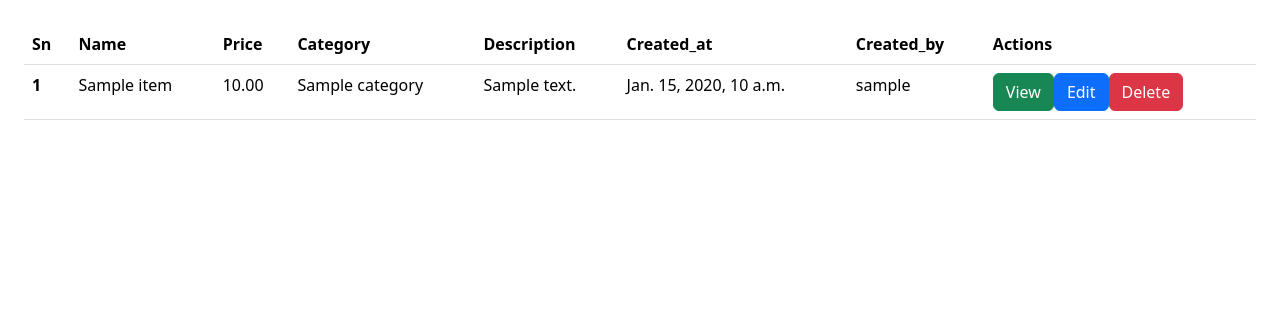
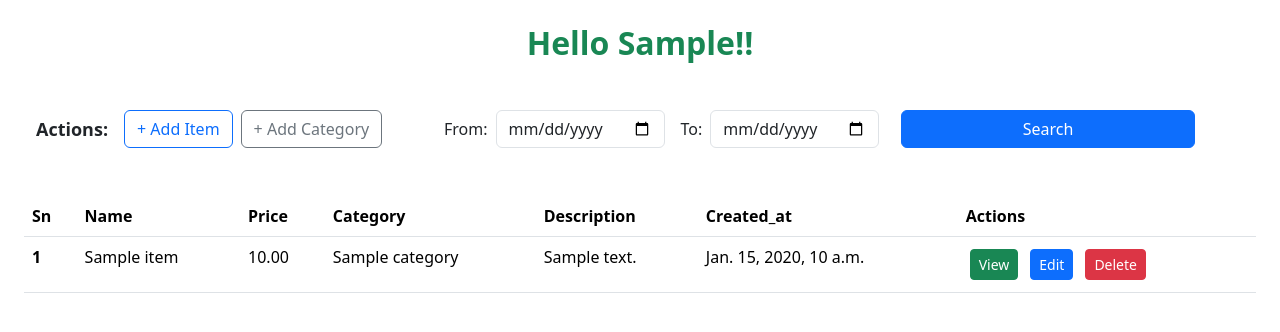
Before and after one commit to Niraj-commits/E-Commerce_Site, a Django app: page /user_detail/ in a window 1280 px wide. Shown: the part 77-409 px from the top of the page. Run offline with Django 5.2, Linux system fonts and the light colour scheme; a user stored in the database is signed in; tables that the repository leaves empty hold one stand-in row (values such as "Sample post"); some libraries are stand-ins or nearby versions.

Commit message:
Worked on My Products tab

```diff
--- a/E_comm/views.py
+++ b/E_comm/views.py
@@ -2,7 +2,6 @@ from django.shortcuts import render,redirect,HttpResponse
 # Create your views here.
 from .models import *
 from django.contrib.auth.decorators import login_required
-
 
 def index(request):
     items = Item.objects.filter(is_sold = False)
@@ -30,7 +29,7 @@ def NewItemCreate(request):
     context = {"category":prev_category}
 
     if request.method == "POST":
-        name = request.POST.get('name')
+        name = request.POST.get('item')
         category_id = request.POST.get('category')
         price = request.POST.get('price')
         description = request.POST.get('description')
--- a/templates/base.html
+++ b/templates/base.html
@@ -14,7 +14,7 @@
         <a href="/" class="text-xl font-semibold"> Niraj</a>
 
         <div class="space-x-6">
-            {% if request.user.is_authenticated%}
+            {% if request.user.is_authenticated %}
             <a href="{% url 'create_item' %}" class="text-lg font-semibold hover:text-gray-500">Add Item</a>
             <a href="{% url 'create_category' %}" class="text-lg font-semibold hover:text-gray-500">Add Category</a>
             <a href="{% url 'myProducts' %}" class="text-lg font-semibold hover:text-gray-500">My Products</a>
--- a/templates/items/create.html
+++ b/templates/items/create.html
@@ -2,7 +2,7 @@
 {% block title %}Create{% endblock %}
 
 {% block body %}
-<form action="." method="post" enctype="multipart/form-data">
+<form action="." method="post" enctype="multipart/form-data" >
     {% csrf_token %}
 
     <div class="mb-3">
--- a/templates/items/user_products.html
+++ b/templates/items/user_products.html
@@ -4,6 +4,47 @@
 {% block title %}My Items{% endblock %}
 
 {% block body %}
+<h1 class="text-success text-center fs-2"><strong>Hello {{user | title}}!!</strong></h1>
+<br>
+<div class="container py-4">
+  <div class="row align-items-center g-3">
+
+    <!-- Left Side: Actions -->
+    <div class="col-md-4 col-12 d-flex align-items-center">
+      <h2 class="me-3 text-lg"><strong>Actions:</strong></h2>
+      {% if request.user.is_authenticated %}
+        <a href="{% url 'create_item' %}" class="btn btn-outline-primary me-2">+ Add Item</a>
+        <a href="{% url 'create_category' %}" class="btn btn-outline-secondary">+ Add Category</a>
+      {% endif %}
+    </div>
+
+    <!-- Middle: Date Pickers -->
+    <div class="col-md-4 col-12">
+      <div class="d-flex gap-3">
+        <div class="d-flex align-items-center">
+          <label for="from-date" class="me-2 mb-0">From:</label>
+          <input type="date" id="from-date" class="form-control">
+        </div>
+        <div class="d-flex align-items-center">
+          <label for="to-date" class="me-2 mb-0">To:</label>
+          <input type="date" id="to-date" class="form-control">
+        </div>
+      </div>
+    </div>
+
+
+    <!-- Right Side: Search -->
+    <div class="col-md-4 col-12 text-end">
+      <div class="input-group w-75 mx-auto">
+        <input type="submit" value="Search" class="btn btn-primary w-100">
+      </div>
+    </div>
+  </div>
+</div>
+
+
+<br>
+
 <table class="table">
     <thead>
       <tr>
@@ -13,7 +54,7 @@
         <th scope="col">Category</th>
         <th scope="col">Description</th>
         <th scope="col">Created_at</th>
-        <th scope="col">Created_by</th>
+        <!-- <th scope="col">Created_by</th> -->
         <th scope="col">Actions</th>
       </tr>
     </thead>
@@ -26,12 +67,22 @@
         <td>{{item.category}}</td>
         <td>{{item.description}}</td>
         <td>{{item.created_at}}</td>
-        <td>{{item.created_by}}</td>
         <td>
-            <a href="{% url 'item_details' item.id %}" class="btn btn-success">View</button>
-            <a href="{% url 'edit_items' item.id %}" class="btn btn-primary">Edit</button>
-            <a href="{% url 'delete_items' item.id %}" class="btn btn-danger" on>Delete</button>
-        </td>
+          <div class="d-flex gap-1">
+              <a href="{% url 'item_details' item.id %}" class="btn btn-success btn-sm m-1">
+               View
+              </a>
+              <a href="{% url 'edit_items' item.id %}" class="btn btn-primary btn-sm m-1">
+                 Edit
+              </a>
+              <a href="{% url 'delete_items' item.id %}" class="btn btn-danger btn-sm m-1"
+                 >
+                 Delete
+              </a>
+          </div>
+      </td>
+
+
     </tr>
       {% endfor %}
     </tbody>
```
Also changed, not shown: templates/items/category/user_categories.html (added).
